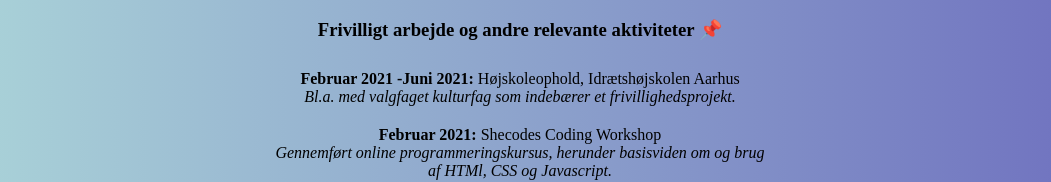
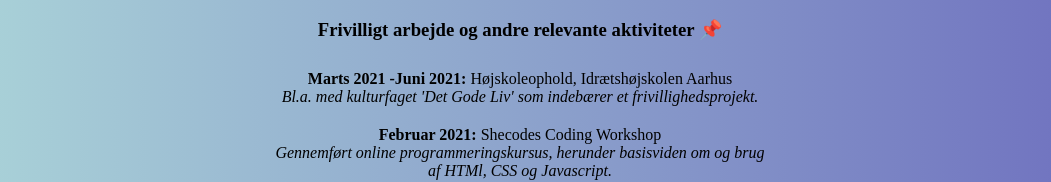
Before and after one commit to FrMathi/FrMathi.github.io, a plain HTML site: page index.html in a window 1280 px wide. Shown: the part 1105-1287 px from the top of the page, without its empty margins (120-1171 px from the left). Drawn offline with Linux system fonts and the light colour scheme.

Commit message:
Update index.html

```diff
--- a/index.html
+++ b/index.html
@@ -156,8 +156,8 @@
 </h3>
 <ul>
     <li>
-        <strong>Februar 2021 -Juni 2021:</strong> Højskoleophold, Idrætshøjskolen Aarhus <br>
-        <em>Bl.a. med valgfaget kulturfag som indebærer et frivillighedsprojekt.</em>
+        <strong>Marts 2021 -Juni 2021:</strong> Højskoleophold, Idrætshøjskolen Aarhus <br>
+        <em>Bl.a. med kulturfaget 'Det Gode Liv' som indebærer et frivillighedsprojekt.</em>
     </li>
     <li>
         <strong>Februar 2021:</strong> Shecodes Coding Workshop <br>
```
